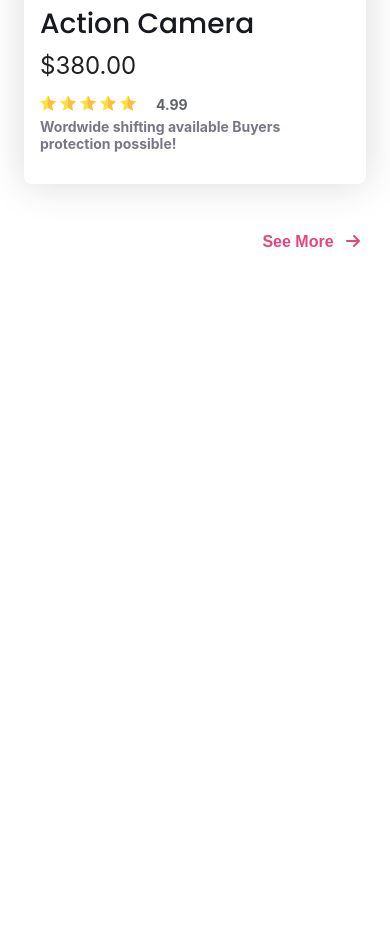
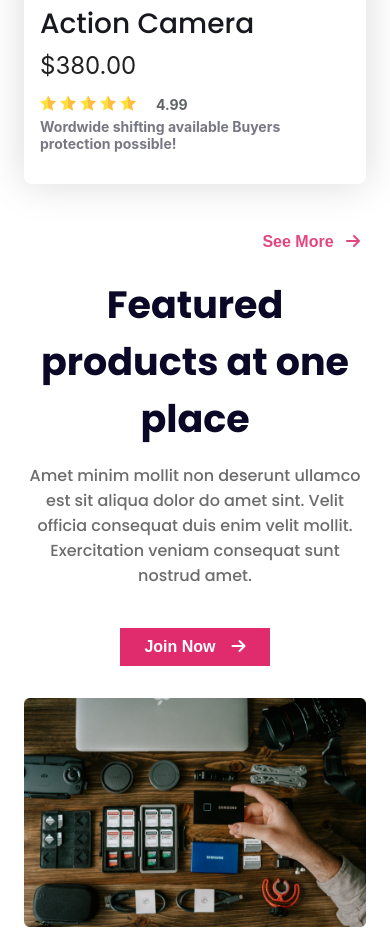
Before and after one commit to hellosiyam/mi-two-mo-ten-practice-2, a plain HTML site: page index.html in a window 390 px wide. Shown: the part 5585-6536 px from the top of the page. Before the commit the page ends 5885 px from the top, so only its background shows below. Drawn offline with Linux system fonts and the light colour scheme.

Commit message:
add featured section and make it responsive

```diff
--- a/index.html
+++ b/index.html
@@ -212,6 +212,15 @@
                 </button>
             </div>
          </section>
+         <!-- Featured section  -->
+         <section class="featured">
+            <img src="recorces/images/gear.png" alt="" srcset="">
+            <div class="featured-detail">
+                <h4>Featured products at one place</h4>
+                <p>Amet minim mollit non deserunt ullamco est sit aliqua dolor do amet sint. Velit officia consequat duis enim velit mollit. Exercitation veniam consequat sunt nostrud amet.</p>
+                <button class="button-third" type="button">Join Now <span class="arrow"><i class="fa-solid fa-arrow-right"></i></span></button>
+            </div>
+         </section>
     </main>
     <footer>
 
--- a/styles/style.css
+++ b/styles/style.css
@@ -92,7 +92,7 @@ header{
 
 /* <!-- Popular Collection --> */
 .popular-collection{
-  padding: 60px 160px;
+  padding: 60px 150px;
 }
 .collection-tittle{
   text-align: center;
@@ -169,6 +169,48 @@ header{
   border: none;
   background-color: white;
 }
+
+/* Featured section  */
+.featured{
+  padding: 60px 150px;
+  display: flex;
+  justify-content: space-between;
+  align-items: center;
+}
+.featured-detail{
+
+}
+.featured-detail h4{
+    color: #0A0826;
+    font-size: 2.375rem;
+    font-weight: 700;
+    margin-top: 0rem;
+    margin-bottom: 0.5rem;
+
+}
+.featured-detail p{
+  color: #6C6C6C;
+  font-size: 1rem;
+  font-weight: 500;
+  margin-top: 1rem;
+  margin-bottom: 0.5rem;
+  width: 31.3125rem;
+}
+.button-third{
+  display: inline-flex;
+  padding: 0.625rem 1.5rem;
+  align-items: flex-start;
+  gap: 0.5rem;
+  background: #E02C6D;
+  color: #FFF;
+  font-size: 1rem;
+  font-weight: 700;
+  border: none;
+  margin-top: 0.5rem;
+}
+
+
+
 
 /* Media Quary for Small devices */
 
@@ -250,7 +292,25 @@ header{
     display: flex;
     flex-direction: column;
   }
-
+  /* Featured section */
+  .featured{
+    margin: 0px;
+    padding: 0px;
+    flex-direction: column-reverse;
+  }
+  .featured-detail{
+    text-align: center;
+  }
+  .featured-detail p{
+    width: 100%;
+  }
+  .featured img{
+    width: 100%;
+  }
+  .button-third{
+    margin-top: 2rem;
+    margin-bottom: 2rem;
+  }
 }
 
 
@@ -334,4 +394,23 @@ header{
     display: grid;
     grid-template-columns: repeat(2, 1fr);
   }
+  /* Featured section */
+  .featured{
+    margin: 0px;
+    padding: 0px;
+    flex-direction: column-reverse;
+  }
+  .featured-detail{
+    text-align: center;
+  }
+  .featured-detail p{
+    width: 100%;
+  }
+  .featured img{
+    width: 100%;
+  }
+  .button-third{
+    margin-top: 2rem;
+    margin-bottom: 2rem;
+  }
 }
```
